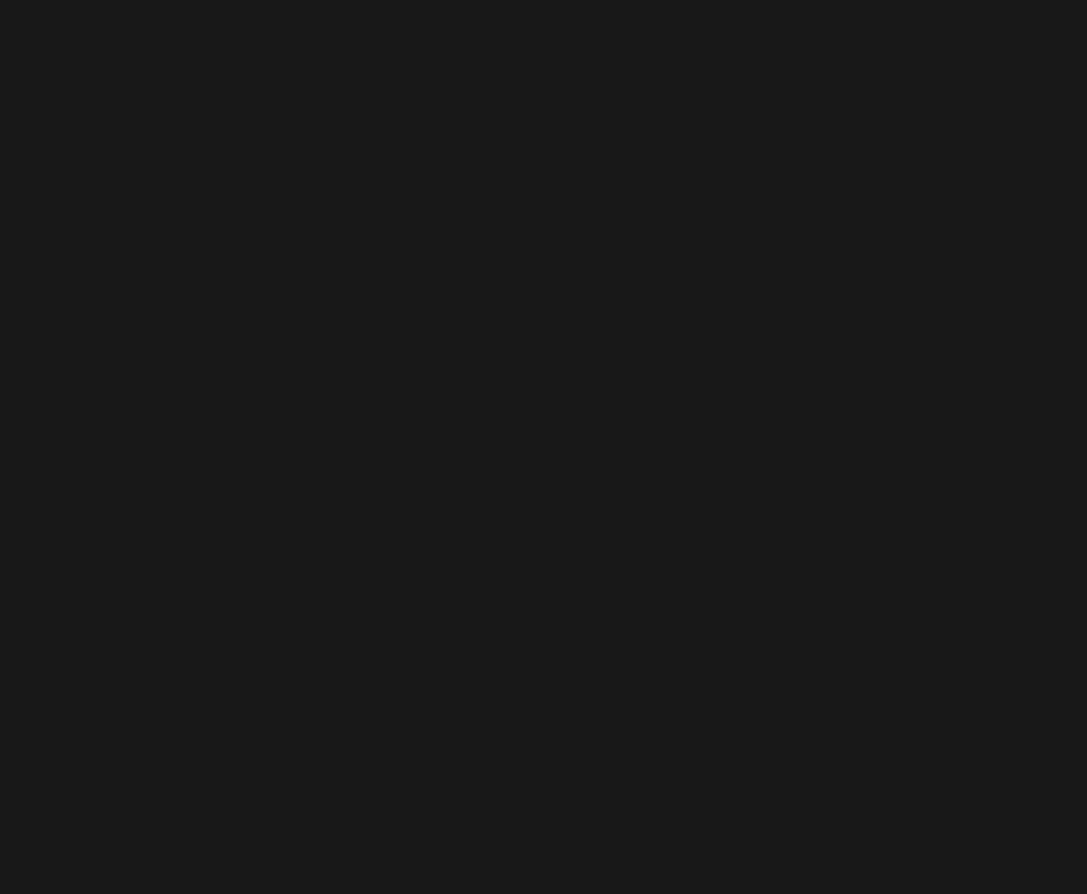
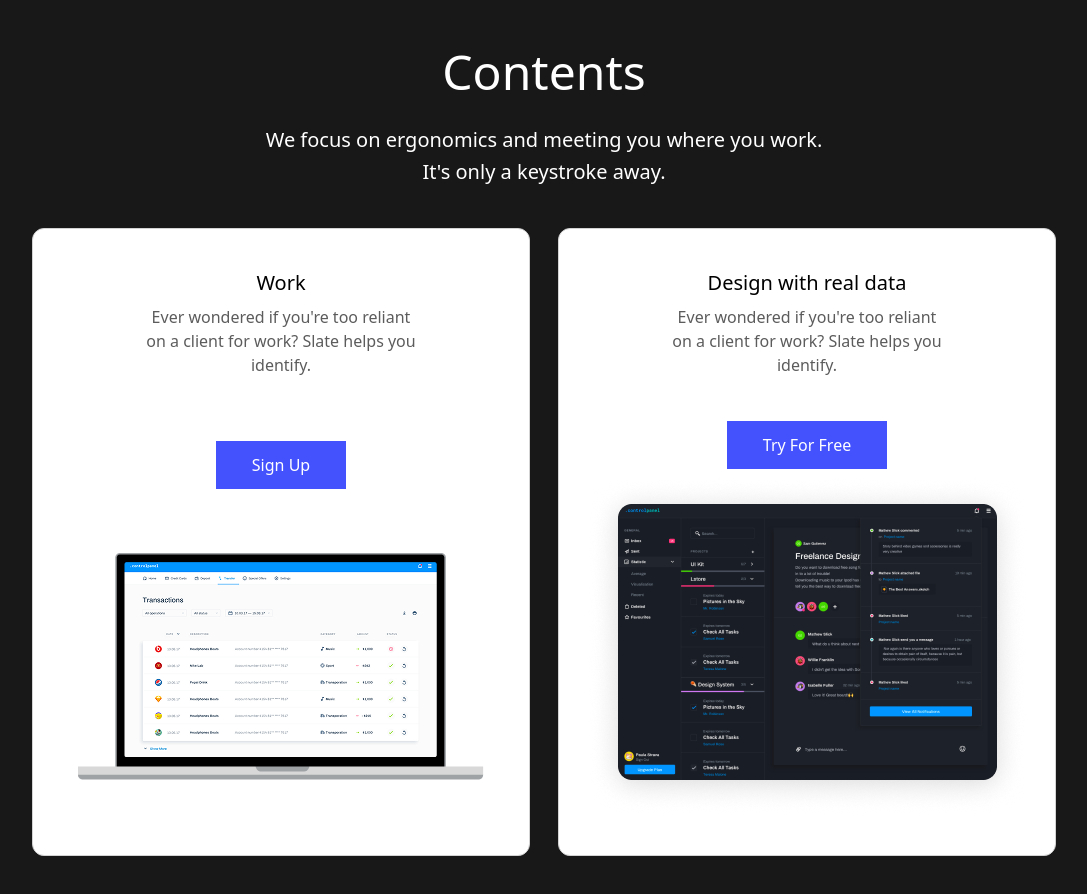
Before and after one commit to bgoomes/FrontendTest-ADACSoftwares, a React (Vite) app: page / in a window 1280 px wide. Shown: the part 2380-3274 px from the top of the page, without its empty margins (96-1183 px from the left). Before the commit the page ends 2428 px from the top, so only its background shows below. Built offline with nearby package versions, Linux system fonts and the light colour scheme; a web font is replaced by a local one.

Commit message:
feat: create page contents

```diff
--- a/src/App.tsx
+++ b/src/App.tsx
@@ -1,3 +1,4 @@
+import { Contents } from "./components/contents";
 import { Features } from "./components/features";
 import { Hero } from "./components/hero";
 import { Nav } from "./components/nav";
@@ -8,6 +9,7 @@ export function App() {
       <Nav />
       <Hero />
       <Features />
+      <Contents />
     </main>
   )
 }
--- /dev/null
+++ b/src/components/contents.tsx
@@ -0,0 +1,45 @@
+import { Button } from './button'
+
+import dassbord from '../assets/BoardsNotifications.png'
+import macbook from '../assets/Group3.png'
+
+export function Contents() {
+    return (
+        <section className="flex flex-col gap-10 items-center justify-center my-20">
+            <div className="w-xl flex flex-col items-center gap-7 text-center">
+                <h1 className="text-5xl">
+                    Contents
+                </h1>
+                <p className="text-xl leading-8">
+                    We focus on ergonomics and meeting you where you work. It's only a keystroke away.
+                </p>
+            </div>
+            <div className='w-5xl flex flex-row gap-7'>
+                <article className='w-1/2 bg-light rounded-xl border border-[#d3d3d3] border-solid flex flex-col items-center gap-2 py-10'>
+                    <h2 className='text-first text-xl font-medium'>
+                        Work
+                    </h2>
+                    <p className='w-70 text-secondary text-center'>
+                        Ever wondered if you're too reliant on a client for work? Slate helps you identify.
+                    </p>
+                    <Button text='Sign Up' variant='secondary' className='my-14' />
+                    <figure>
+                        <img src={macbook} alt="" />
+                    </figure>
+                </article>
+                <article className='w-1/2 bg-light rounded-xl border border-[#d3d3d3] border-solid flex flex-col items-center gap-2 py-10'>
+                    <h2 className='text-first text-xl font-medium'>
+                        Design with real data
+                    </h2>
+                    <p className='w-70 text-secondary text-center'>
+                        Ever wondered if you're too reliant on a client for work? Slate helps you identify.
+                    </p>
+                    <Button text='Try For Free' variant='secondary' className='mt-9'/>
+                    <figure>
+                        <img src={dassbord} alt="" />
+                    </figure>
+                </article>
+            </div>
+        </section>
+    )
+}
```
Also changed, not shown: src/assets/BoardsNotifications.png (added), src/assets/Group3.png (added).
